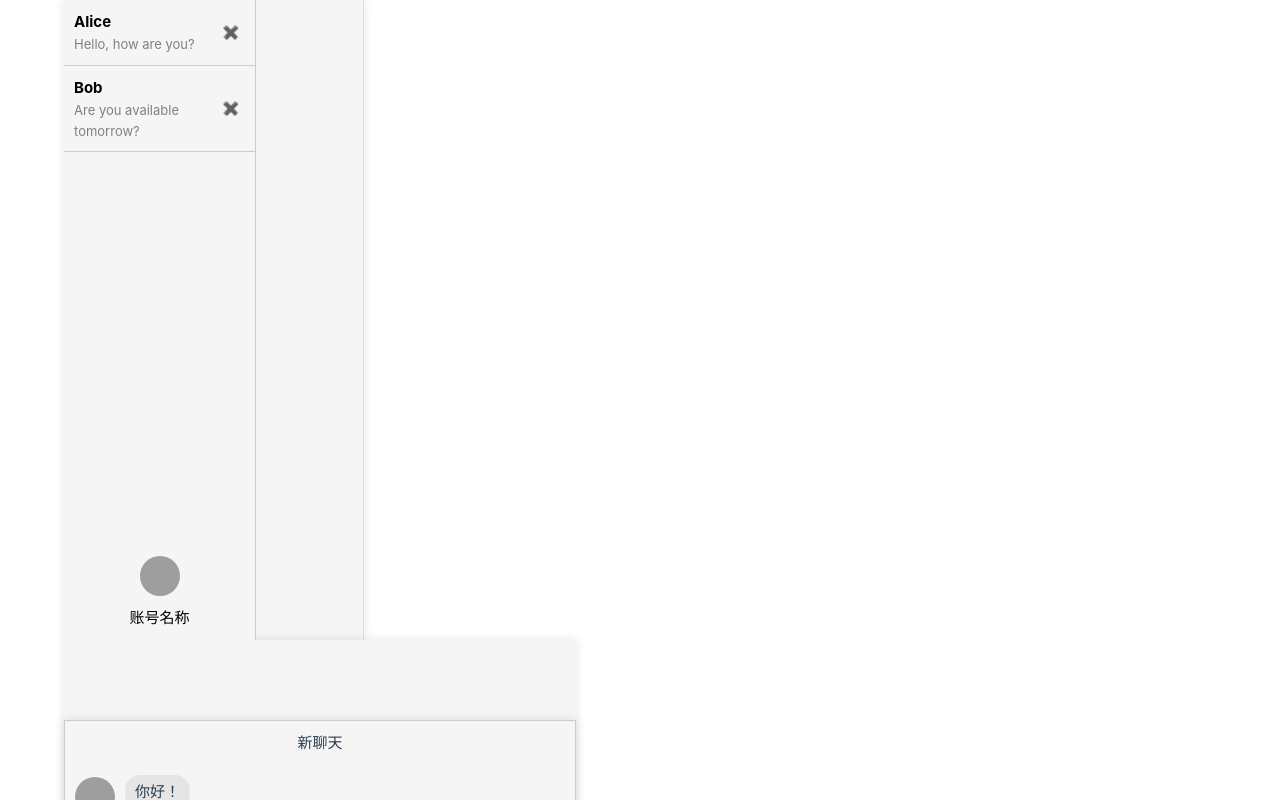
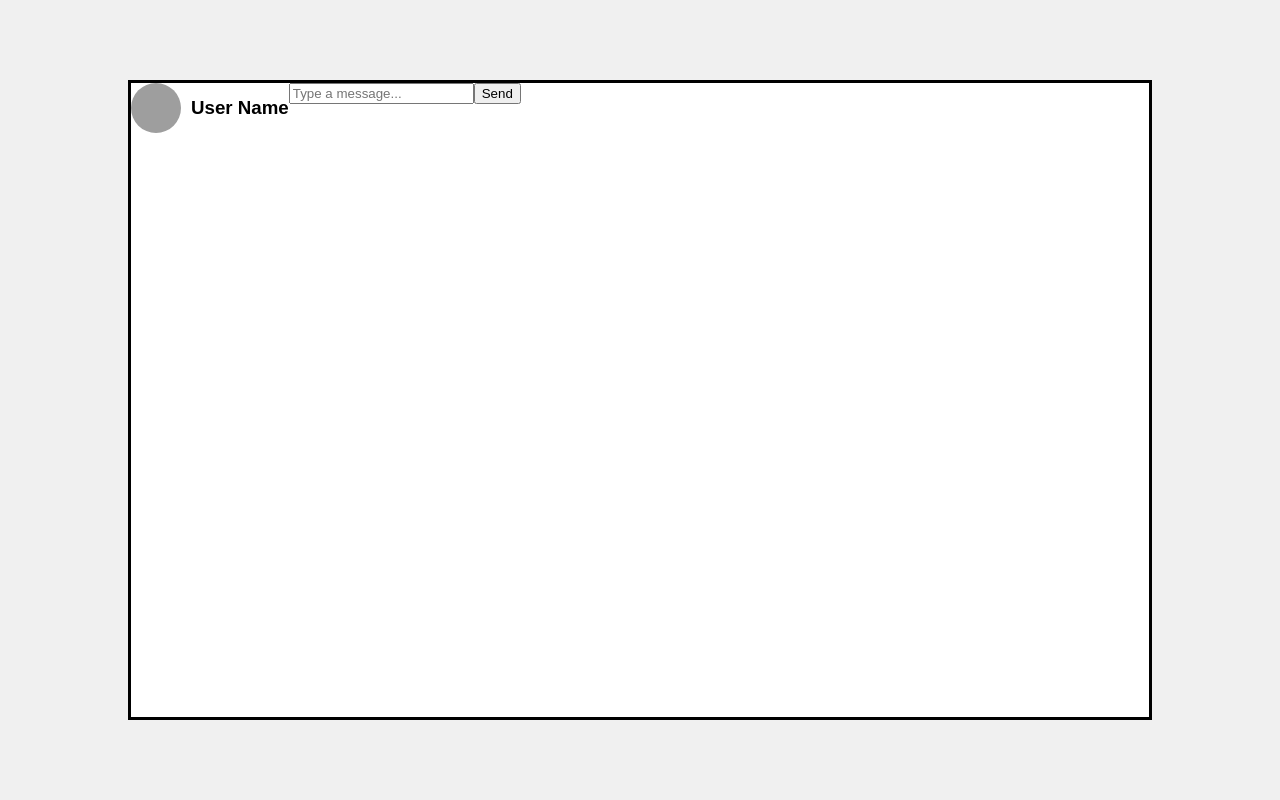
Before and after one commit to Paal-pp/chatgpt--window, a Vue app: page / in a window 1280 px wide. Shown: the top 800 px of the page. Built offline with nearby package versions, Linux system fonts and the light colour scheme; grey boxes are pictures that could not be loaded.

Commit message:
v0.0.1 初版 css还需要修改

```diff
--- a/package.json
+++ b/package.json
@@ -9,7 +9,8 @@
   },
   "dependencies": {
     "axios": "^1.6.2",
-    "vue": "^3.3.2"
+    "vue": "^3.3.2",
+    "vue-router": "^4.2.5"
   },
   "devDependencies": {
     "@vitejs/plugin-vue": "^4.2.3",
--- a/src/App.vue
+++ b/src/App.vue
@@ -1,47 +1,13 @@
 <template>
   <div id="app">
-    <div classnam="app-container">
-      <chatting-records className="sidebar"></chatting-records>
-      <chat-window className="main-content"></chat-window>
-    </div>
+    <router-view></router-view>
   </div>
 </template>
 
 <script>
-import ChattingRecords from './components/ChattingRecords.vue';
-import ChatWindow from './components/ChatWindow.vue';
+// 如果你有其他的全局组件或插件，可以在这里导入并使用
 
 export default {
-  name: 'App',
-  components: {
-    ChattingRecords,
-    ChatWindow
-  }
+  name: 'App'
 };
 </script>
-
-<style>
-.app-container {
-  display: flex;
-  height: 100vh;
-}
-
-.sidebar {
-  /* 保持与ChattingRecords.vue中.history-panel的宽度相同 */
-  width: 300px;
-  border-right: 1px solid #ddd;
-}
-
-.main-content {
-  /* 保持与ChatWindow.vue中.chat-window的宽度相同 */
-  flex-grow: 1;
-  display: flex;
-  flex-direction: column;
-}
-
-/* 以下是统一的样式设置，确保风格一致 */
-.sidebar, .main-content {
-  background-color: #f5f5f5;
-  box-shadow: 0 0 10px rgba(0, 0, 0, 0.1);
-}
-</style>
--- /dev/null
+++ b/src/components/ChatHistory.vue
@@ -0,0 +1,33 @@
+<template>
+  <div class="chat-history">
+    <ul>
+      <li v-for="session in sessions" :key="session.id" @click="selectSession(session.id)">
+        {{ session.name }}
+      </li>
+    </ul>
+  </div>
+</template>
+
+<script>
+import { defineComponent, toRefs } from 'vue';
+
+export default defineComponent({
+  props: {
+    sessions: Array
+  },
+  emits: ['selectSession'],
+  setup(props, { emit }) {
+    const { sessions } = toRefs(props);
+
+    const selectSession = (id) => {
+      emit('selectSession', id);
+    };
+
+    return { sessions, selectSession };
+  }
+});
+</script>
+
+<style>
+/* Add your CSS here */
+</style>
--- /dev/null
+++ b/src/components/ChatSession.vue
@@ -0,0 +1,33 @@
+<template>
+  <div class="chat-session">
+    <div v-for="message in messages" :key="message.id">
+      {{ message.content }}
+    </div>
+  </div>
+</template>
+
+<script>
+import { defineComponent, ref, toRefs } from 'vue';
+
+export default defineComponent({
+  props: {
+    messages: Array
+  },
+  emits: ['sendMessage'],
+  setup(props, { emit }) {
+    const { messages } = toRefs(props);
+    const newMessage = ref('');
+
+    const sendMessage = () => {
+      emit('sendMessage', newMessage.value);
+      newMessage.value = ''; // Clear the input after sending
+    };
+
+    return { messages, newMessage, sendMessage };
+  }
+});
+</script>
+
+<style>
+/* Add your CSS here */
+</style>
--- /dev/null
+++ b/src/components/UserProfile.vue
@@ -0,0 +1,44 @@
+<template>
+  <div className="user-profile">
+    <img :src="user.avatar" alt="User Avatar">
+    <h3>{{ user.name }}</h3>
+  </div>
+</template>
+
+<script>
+import { defineComponent } from 'vue';
+
+export default defineComponent({
+  name: 'UserProfile',
+  props: {
+    user: {
+      type: Object,
+      default: () => ({
+        name: 'Default Name',
+        avatar: 'default-avatar.png'
+      })
+    }
+  },
+  // ...
+});
+</script>
+
+<style scoped>
+.user-profile {
+  /* 样式调整 */
+  display: flex;
+  align-items: center;
+  justify-content: center; /* 如果你希望居中对齐 */
+}
+
+.user-profile img {
+  width: 50px; /* 调整为你希望的尺寸 */
+  height: 50px;
+  border-radius: 50%; /* 使头像呈现圆形 */
+  margin-right: 10px; /* 右边距 */
+}
+
+.user-profile h3 {
+  margin: 0; /* 移除默认的 margin */
+}
+</style>
--- /dev/null
+++ b/src/router/index.js
@@ -0,0 +1,20 @@
+// src/router/index.js
+
+import { createRouter, createWebHistory } from 'vue-router';
+import ChatView from '@/views/ChatView.vue';
+
+const routes = [
+    {
+        path: '/',
+        name: 'Chat',
+        component: ChatView
+    }
+    // 你可以在这里添加更多的路由
+];
+
+const router = createRouter({
+    history: createWebHistory(),
+    routes
+});
+
+export default router;
--- /dev/null
+++ b/src/views/ChatView.vue
@@ -0,0 +1,98 @@
+<template>
+  <div class="chat-container">
+    <div class="sidebar">
+      <!-- 用户资料 -->
+      <UserProfile :user="user" class="user-profile" />
+      <!-- 历史会话信息 -->
+      <div class="chat-history">
+        <ChatHistory :sessions="sessions" @selectSession="handleSelectSession" />
+      </div>
+      <!-- 账号信息 -->
+      <div class="account-info">
+        <!-- 账号信息内容 -->
+      </div>
+    </div>
+    <!-- 聊天消息区域 -->
+    <div class="chat-messages">
+      <!-- 消息列表 -->
+      <div class="messages-list">
+        <ChatSession :messages="messages" @sendMessage="handleSendMessage" />
+      </div>
+      <!-- 输入框和发送按钮 -->
+      <div class="input-area">
+        <input type="text" placeholder="Type a message...">
+        <button @click="sendMessage">Send</button>
+      </div>
+    </div>
+  </div>
+</template>
+
+
+<script>
+import { ref } from 'vue';
+import UserProfile from '@/components/UserProfile.vue';
+import ChatHistory from '@/components/ChatHistory.vue';
+import ChatSession from '@/components/ChatSession.vue';
+
+export default {
+  components: {
+    UserProfile,
+    ChatHistory,
+    ChatSession
+  },
+  setup() {
+    const user = ref({
+      name: 'User Name',
+      avatar: 'path_to_avatar_image'
+    });
+    const sessions = ref([
+      // ... Array of chat history sessions
+    ]);
+    const messages = ref([
+      // ... Array of messages for the current session
+    ]);
+
+    const handleSelectSession = (sessionId) => {
+      // Logic to select a session and load its messages
+    };
+
+    const handleSendMessage = (message) => {
+      // Logic to send a message and update the current session
+    };
+
+    return {
+      user,
+      sessions,
+      messages,
+      handleSelectSession,
+      handleSendMessage
+    };
+  }
+};
+</script>
+
+<style>
+/* 全局样式 */
+* {
+  box-sizing: border-box;
+}
+
+body, html {
+  height: 100%;
+  margin: 0;
+  padding: 0;
+  font-family: Arial, sans-serif;
+  background-color: #f0f0f0; /* 调整背景色以匹配效果图 */
+}
+
+/* 聊天容器样式 */
+.chat-container {
+  display: flex;
+  width: 80%; /* 调整为视觉上更适合的百分比宽度 */
+  height: 80vh; /* 调整为视觉上更适合的视窗高度百分比 */
+  margin: 10vh auto; /* 居中并设置垂直外边距 */
+  border: 3px solid black; /* 外围边框 */
+  background-color: #fff; /* 白色背景 */
+}
+
+</style>
```
Also changed, not shown: src/main.js (+9 -4 lines), 1 other file (tests, documents, lock files or other folders).
